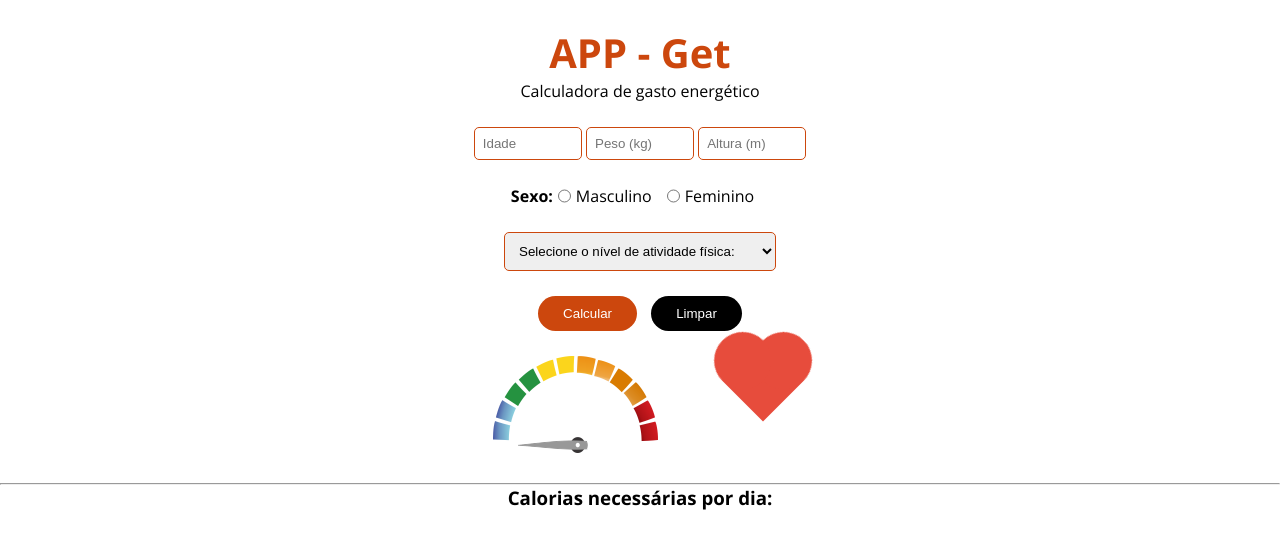
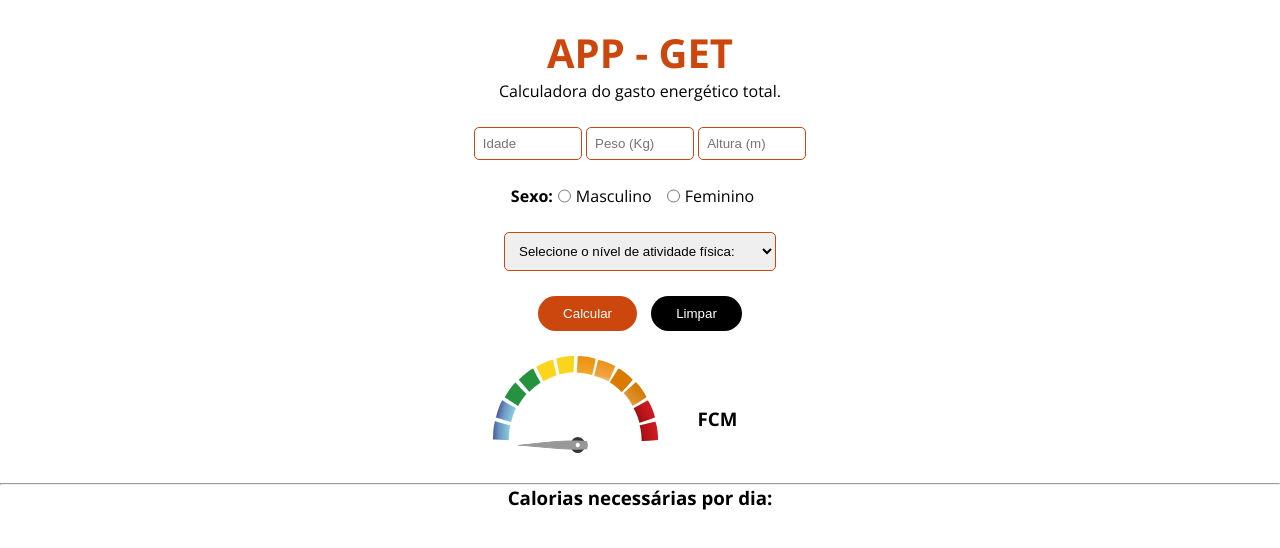
Before and after one commit to gabrielrodriguesdossantos/get, a plain HTML site: page index.html in a window 1280 px wide. Drawn offline with nearby package versions, Linux system fonts and the light colour scheme.

Commit message:
update files

```diff
--- a/get.js
+++ b/get.js
@@ -1,7 +1,7 @@
 /**
  * APP Health
- * @author Professor José de Assis
- * https://joseassis.com.br
+ * @author Gabriel Rodrigues
+ * https://
  */
 
 // imc (índice de massa corporal)
@@ -76,7 +76,7 @@ function calcular() {
 function limpar() {
     document.getElementById("imc").innerHTML = ""
     document.getElementById("status").innerHTML = ""
-    document.getElementById("freq").innerHTML = ""
+    document.getElementById("freq").innerHTML = "FCM"
     document.getElementById("grafico").src = "icons/reset.png"
     document.getElementById("calorias").innerHTML = ""
 }
--- a/index.html
+++ b/index.html
@@ -5,19 +5,19 @@
     <meta charset="UTF-8">
     <meta http-equiv="X-UA-Compatible" content="IE=edge">
     <meta name="viewport" content="width=device-width, initial-scale=1.0">
-    <title>APP - Get</title>
+    <title>APP - GET</title>
     <link rel="stylesheet" href="style.css">
     <link rel="icon" href="icons/balanca.png">
 </head>
 
 <body>
     <header>
-        <h1>APP - Get</h1>
-        <p>Calculadora de gasto energético </p>
+        <h1>APP - GET</h1>
+        <p>Calculadora do gasto energético total.</p>
     </header>
     <form name="frmIMC">
         <input type="number" name="txtIdade" placeholder="Idade">
-        <input type="number" name="txtPeso" placeholder="Peso (kg)">
+        <input type="number" name="txtPeso" placeholder="Peso (Kg)">
         <input type="number" name="txtAltura" placeholder="Altura (m)">
         <div class="Radio">
             <p>Sexo:</p>
@@ -26,7 +26,7 @@
         </div>
         <select name="nivel" id="atividade">
             <option value="" selected>Selecione o nível de atividade física: </option>
-            <option value="1.2">Sedentário (trabalho de escritório)</option>
+            <option value="1.2">Sedentário</option>
             <option value="1.375">Exercício leve (1-2 dias/semana)</option>
             <option value="1.55">Exercício moderado (3-5 dias/semana)</option>
             <option value="1.725">Exercício pesado (6-7 dias/semana)</option>
@@ -36,19 +36,20 @@
         <input type="button" value="Calcular" onclick="calcular()">
         <input type="reset" value="Limpar" onclick="limpar()">
     </form>
-    <!--Info (IMC E FCM)-->
+
+    <!-- Info (IMC e FCM)-->
     <div class="Info">
         <div class="Peso">
             <img src="icons/reset.png" alt="marcador IMC" id="grafico">
             <h3 id="imc"></h3>
             <h4 id="status"></h4>
         </div>
-        <!--Coração-->
-        <div class="FCM"></div>
+        <!-- Coração -->
+        <div class="Fcm">
             <div class="Coracao">
-            <div class="quadrado"></div>
-            <div class="circulo Top"></div>
-            <div class="circulo Left"></div>
+                <div class="Quadrado"></div>
+                <div class="Circulo Top"></div>
+                <div class="Circulo Left"></div>
             </div>
             <h3 id="freq">FCM</h3>
         </div>
--- a/style.css
+++ b/style.css
@@ -145,10 +145,12 @@
  .Left {
      left: 50%;
  }
+
  #freq {
     position: absolute;
     padding-left: 40px;
-    color: #fff;
+    color: #000;
+
  }
 
  /*Animação CSS*/
```
Also changed, not shown: 1 other file. Lines whose indentation alone changed are shown as unchanged.
